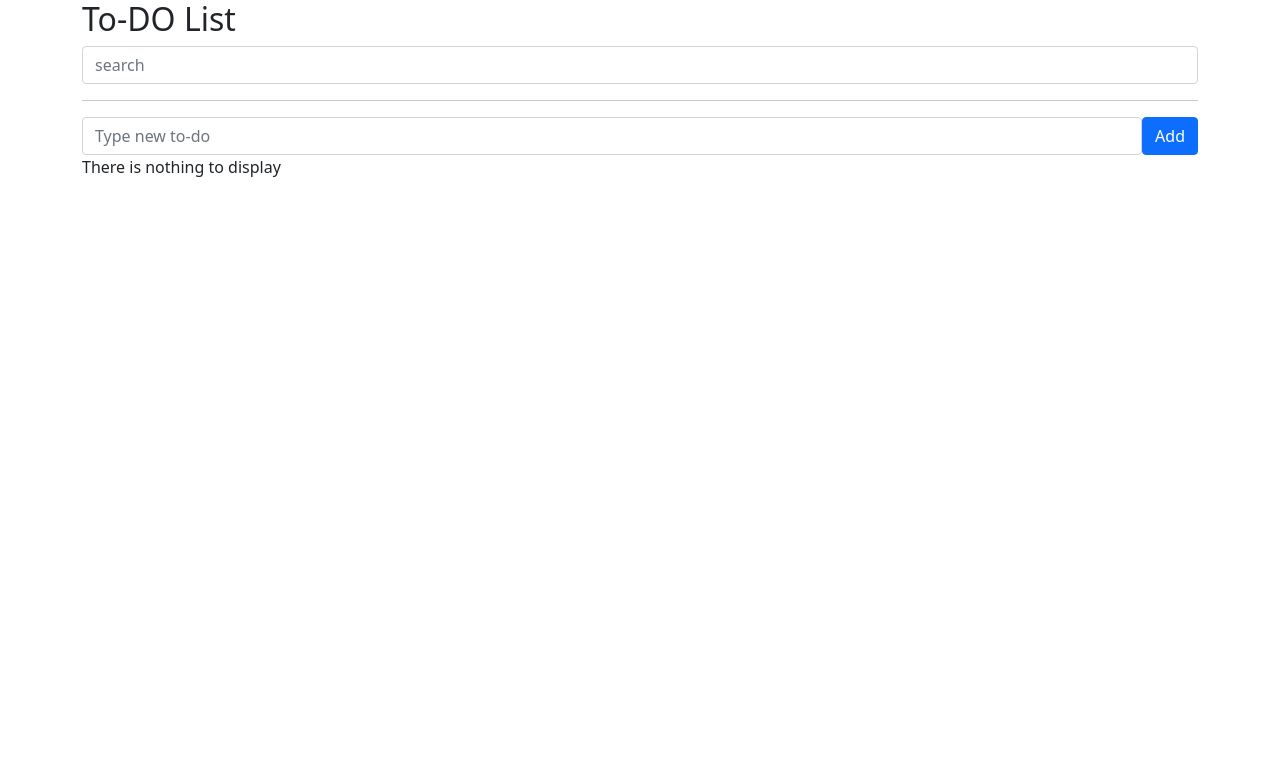
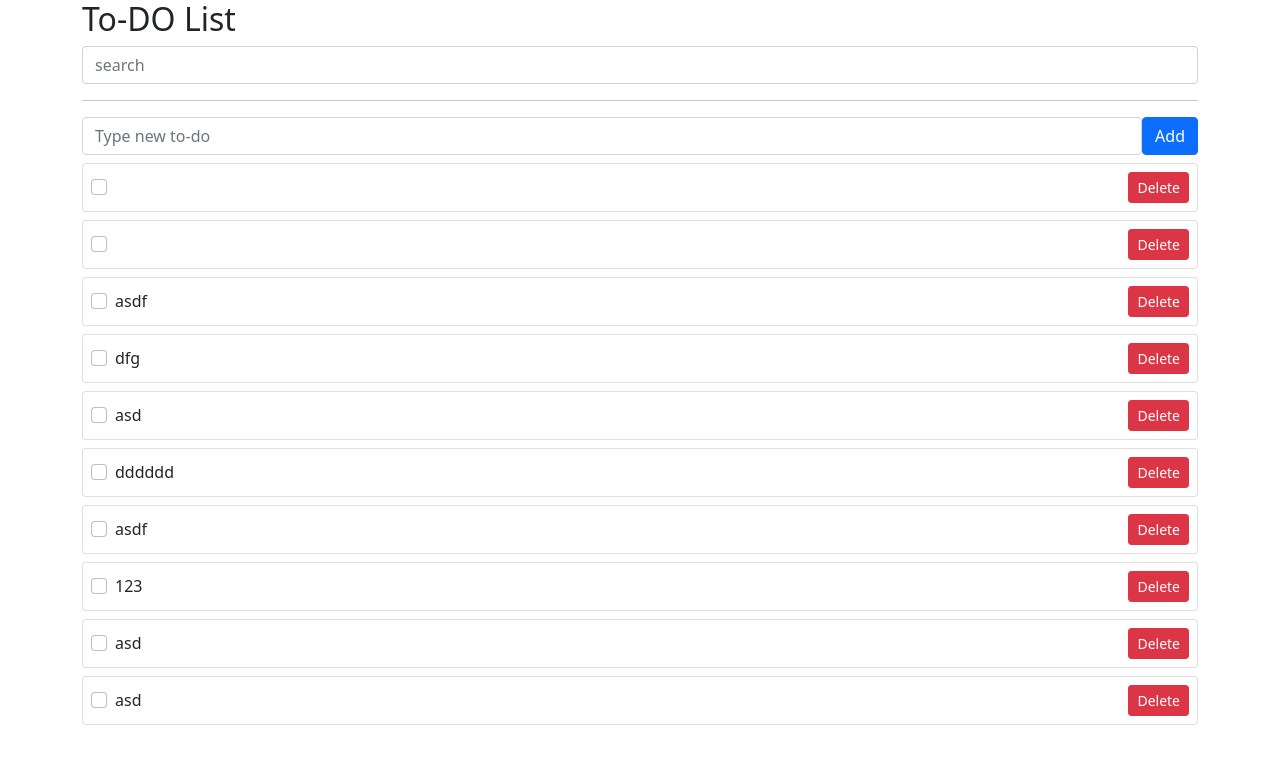
Before and after one commit to dku19jam/vue3, a Vue app: page / in a window 1280 px wide. Shown: the top 764 px of the page. Built offline with nearby package versions, Linux system fonts and the light colour scheme; data requests are answered from the project's data file.

Commit message:
28 ~ 31 Todo data DB에서 조회, 수정, 삭제

```diff
--- a/src/App.vue
+++ b/src/App.vue
@@ -39,24 +39,38 @@
       color: 'gray',
     }
 
-    const addTodo = (todo) => {
-      console.log('start');
-      axios.post("http://localhost:3000/todos", {
-        subject: todo.subject,
-        completed: todo.completed,
-      }).then(res => {
-        console.log(res)
+    const getTodos = async () =>{
+      try {
+        const res = await axios.get("http://localhost:3000/todos");
+        todos.value = res.data;
+      } catch (err){
+        console.log(err);
+      }
+    }
+    getTodos();
+    const addTodo = async (todo) => {
+      try {
+        const res = await axios.post("http://localhost:3000/todos", {
+          subject: todo.subject,
+          completed: todo.completed,
+        });
         todos.value.push(res.data);
-      }).catch(err =>{
-        console.log(err)
-      });
-      console.log('hello');
+      } catch (err) {
+        console.log('hello');
+      }
     };
 
     const toggleTodo = (index) => {
-      console.log(todos.value[index]);
-      todos.value[index].completed = !todos.value[index].completed;
-      console.log(todos.value[index]);
+
+      const id = todos.value[index].id;
+      try {
+          axios.patch("http://localhost:3000/todos/" + id,{
+          completed: !todos.value[index].completed
+        });
+        todos.value[index].completed = !todos.value[index].completed;
+      } catch (err){
+        console.log(err)
+      }
     }
 
     const searchText = ref("");
@@ -71,6 +85,14 @@
     })
 
     const deleteTodo = (index) => {
+      const id = todos.value[index].id;
+      try {
+        const res = axios.delete("http://localhost:3000/todos/" + id);
+        console.log(res);
+      } catch (err){
+        console.log(err)
+      }
+
       todos.value.splice(index, 1);
     }
 
@@ -80,6 +102,7 @@
       addTodo,
       deleteTodo,
       toggleTodo,
+      getTodos,
       searchText,
       filteredTodos,
     };
--- a/src/components/TodoList.vue
+++ b/src/components/TodoList.vue
@@ -8,7 +8,7 @@
         <input
             class="form-check-input"
             type="checkbox"
-            :value="todo.completed"
+            :checked="todo.completed"
             @change="toggleTodo(index)"
         >
         <label
```
